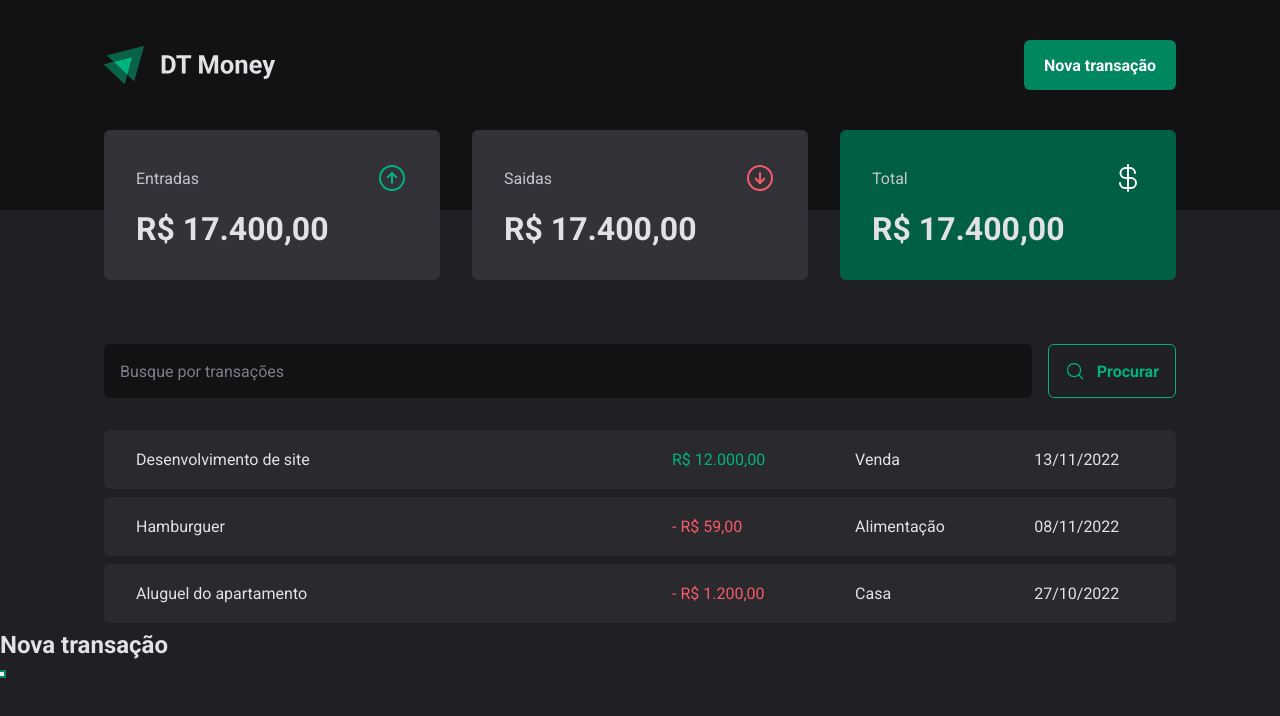
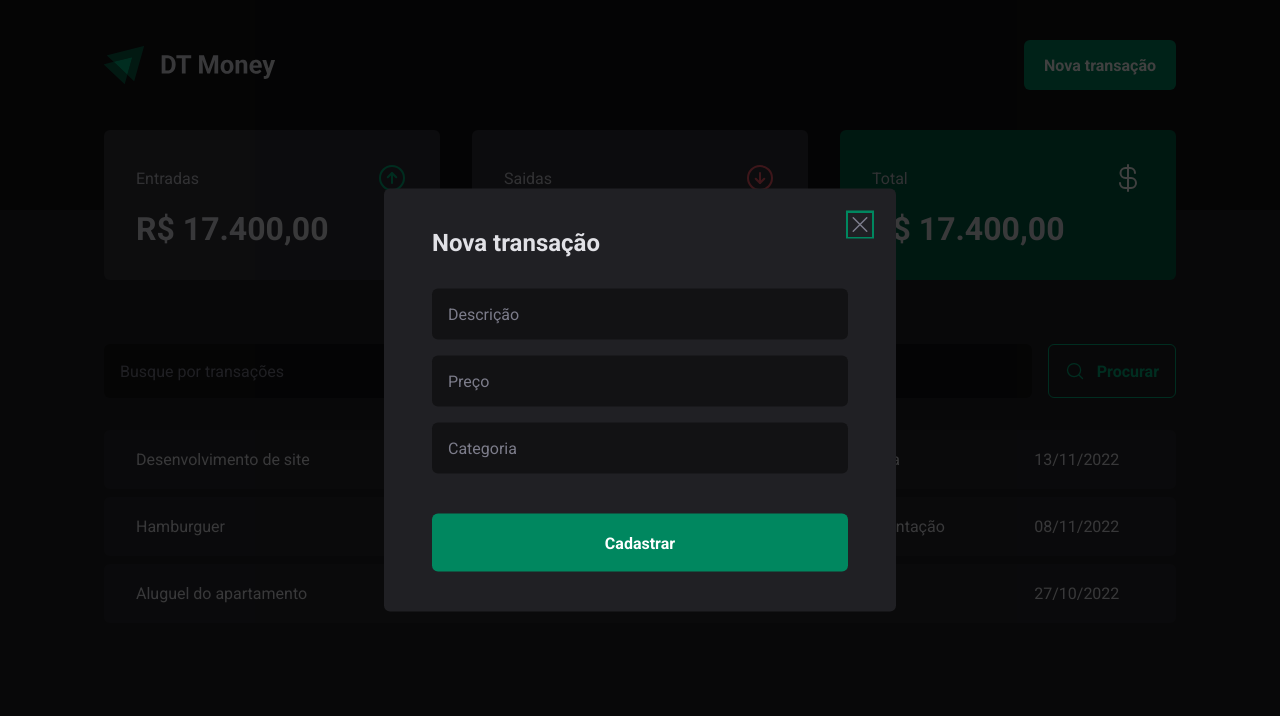
Before and after one commit to EbersonSilva/03-dt-money, a React (Vite) app: page / in a window 1280 px wide. Both pictures are taken after a click on the button "Nova transação". Shown: the top 716 px of the page. Built offline with nearby package versions, Linux system fonts and the light colour scheme.

Commit message:
Estilização do modal de nova transação

```diff
--- a/src/components/NewTransactionModal/index.tsx
+++ b/src/components/NewTransactionModal/index.tsx
@@ -1,15 +1,24 @@
 import * as Dialog from '@radix-ui/react-dialog';
+import { X } from 'phosphor-react';
+import { CloseButton, Content, Overlay } from './styles';
 
 export function NewTransactionModal(){
   return(
     <Dialog.Portal>
-          <Dialog.Overlay/>
+      <Overlay/>
+      <Content>
+        <Dialog.Title>Nova transação</Dialog.Title>
+      <CloseButton>
+        <X size={24}/>
+      </CloseButton>
+          <form action="">
+            <input type="text" placeholder='Descrição' required />
+            <input type="number" placeholder='Preço' required />
+            <input type="text" placeholder='Categoria' required />
+            <button type='submit'>Cadastrar</button>
+          </form>
 
-          <Dialog.Content>
-            <Dialog.Title>Nova transação</Dialog.Title>
-            <Dialog.Close/>
-          </Dialog.Content>
-
-        </Dialog.Portal>
+      </Content>
+    </Dialog.Portal>
   )
 }
--- a/src/components/NewTransactionModal/styles.ts
+++ b/src/components/NewTransactionModal/styles.ts
@@ -0,0 +1,74 @@
+import * as Dialog  from "@radix-ui/react-dialog";
+import styled from "styled-components";
+
+export const Overlay = styled(Dialog.Overlay)`
+position: fixed;
+width: 100vw;
+height: 100vh;
+inset: 0;
+background: rgba(0,0,0,0.75);
+`
+// estilização do formulario do modal
+export const Content = styled(Dialog.Content)`
+min-width: 32rem;
+border-radius: 6px;
+padding: 2.5rem 3rem;
+background: ${props => props.theme["gray-800"]};
+
+position: fixed;
+top: 50%;
+left: 50%;
+transform: translate(-50%, -50%);
+
+form{
+  margin-top: 2rem;
+
+  display: flex;
+  flex-direction: column;
+  gap: 1rem;
+
+  input{
+    border-radius: 6px;
+    border: 0;
+    background: ${props => props.theme["gray-900"]};
+    color: ${props => props.theme["gray-300"]};
+    padding: 1rem;
+
+    &::placeholder{
+      color: ${props => props.theme["gray-500"]};
+    }
+  };
+
+  button[type="submit"]{
+    height: 58px;
+    border:0;
+    background: ${props => props.theme["green-500"]};
+    color: ${props => props.theme.white};
+    font-weight: bold;
+    padding: 0 1.25rem;
+    border-radius: 6px;
+    margin-top: 1.5rem;
+    cursor: pointer;
+
+    &:hover{
+      background: ${props => props.theme["green-700"]};
+      transition: background-color 0.2s;
+    }
+
+
+  }
+}
+
+`
+//  estilização do botão close do modal
+export const CloseButton = styled(Dialog.Close)`
+ position: absolute;
+ background: transparent;
+ border: 0;
+ top:1.5rem;
+ right: 1.5rem;
+ line-height:0;
+ cursor: pointer;
+ color: ${props => props.theme["gray-500"]};
+
+`
```
